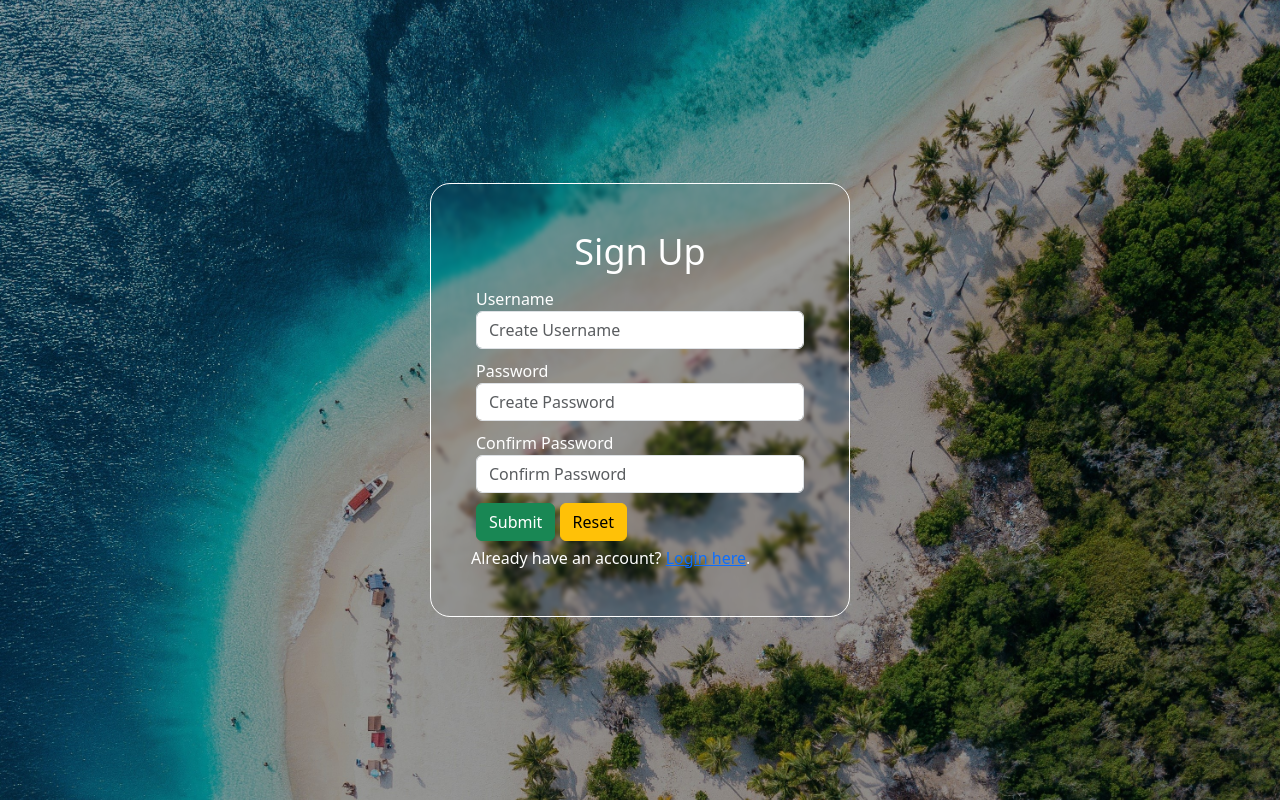
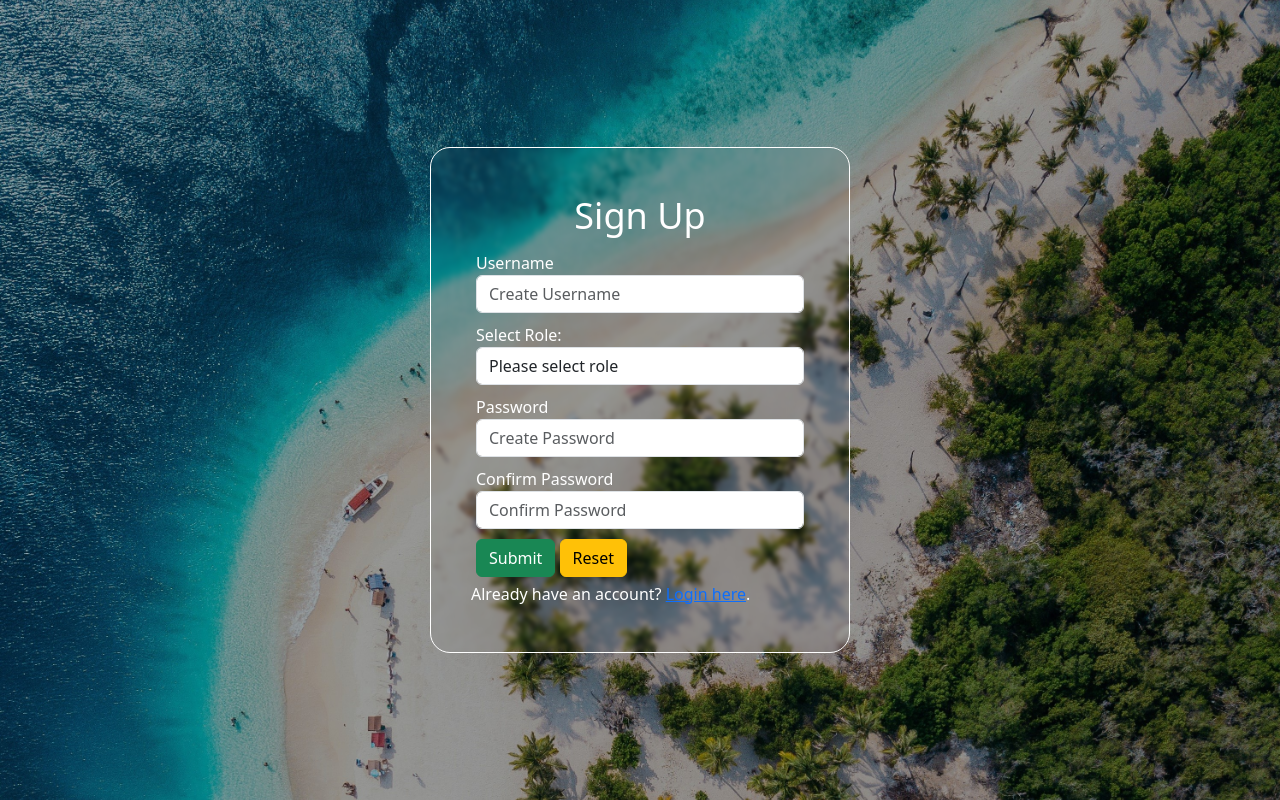
Before and after one commit to ardaputr/webtravel-in-php, a PHP site: page /register.php in a window 1280 px wide. Run offline with PHP 8.4, Linux system fonts and the light colour scheme.

Commit message:
update user and admin page

```diff
--- a/register.php
+++ b/register.php
@@ -1,11 +1,12 @@
 <?php
 require_once 'config/config.php';
 
-$username = $password = $confirm_password = "";
-$username_err = $password_err = $confirm_password_err = "";
+$username = $password = $confirm_password = $role = "";
+$username_err = $password_err = $confirm_password_err = $role_err = "";
 
 if ($_SERVER['REQUEST_METHOD'] === 'POST') {
 
+	// Validate username
 	if (empty(trim($_POST['username']))) {
 		$username_err = "Please enter a username.";
 	} else {
@@ -22,11 +23,9 @@ if ($_SERVER['REQUEST_METHOD'] === 'POST') {
 					$username = trim($_POST['username']);
 				}
 			} else {
-				echo "Oops! ${$username}, something went wrong. Please try again later.";
+				echo "Oops! Something went wrong. Please try again later.";
 			}
 			$stmt->close();
-		} else {
-			$mysql_db->close();
 		}
 	}
 
@@ -47,16 +46,23 @@ if ($_SERVER['REQUEST_METHOD'] === 'POST') {
 		}
 	}
 
-	if (empty($username_err) && empty($password_err) && empty($confirm_err)) {
+	if (empty($_POST['role'])) {
+		$role_err = "Please select a role.";
+	} else {
+		$role = $_POST['role'];
+	}
 
-		$sql = 'INSERT INTO users (username, password) VALUES (?,?)';
+	if (empty($username_err) && empty($password_err) && empty($confirm_password_err) && empty($role_err)) {
+
+		$sql = 'INSERT INTO users (username, password, role) VALUES (?,?,?)';
 
 		if ($stmt = $mysql_db->prepare($sql)) {
 
 			$param_username = $username;
 			$param_password = $password;
+			$param_role = $role;
 
-			$stmt->bind_param('ss', $param_username, $param_password);
+			$stmt->bind_param('sss', $param_username, $param_password, $param_role);
 
 			if ($stmt->execute()) {
 				header('location: ./login.php');
@@ -65,10 +71,11 @@ if ($_SERVER['REQUEST_METHOD'] === 'POST') {
 			}
 			$stmt->close();
 		}
-		$mysql_db->close();
 	}
+	$mysql_db->close();
 }
 ?>
+
 
 <!DOCTYPE html>
 <html lang="en">
@@ -128,6 +135,21 @@ if ($_SERVER['REQUEST_METHOD'] === 'POST') {
 					<span class="help-block"><?php echo $username_err; ?></span>
 				</div>
 
+				<div class="form-group">
+					<label for="role">Select Role:</label>
+					<select name="role" class="form-control">
+						<option value="" disabled selected>Please select role</option>
+						<?php
+						$userTypes = array("user", "admin");
+
+						foreach ($userTypes as $type) {
+							echo "<option value=\"$type\">$type</option>";
+						}
+						?>
+					</select>
+				</div>
+
+
 				<div class="form-group <?php (!empty($password_err)) ? 'has_error' : ''; ?>">
 					<label for="password">Password</label>
 					<input type="password" name="password" id="password" class="form-control" placeholder="Create Password" value="<?php echo $password ?>">
```
Also changed, not shown: admin_home.php (added, +25 -0 lines), login.php (+17 -4 lines), user_home.php (renamed from home.php, +5 -5 lines).
